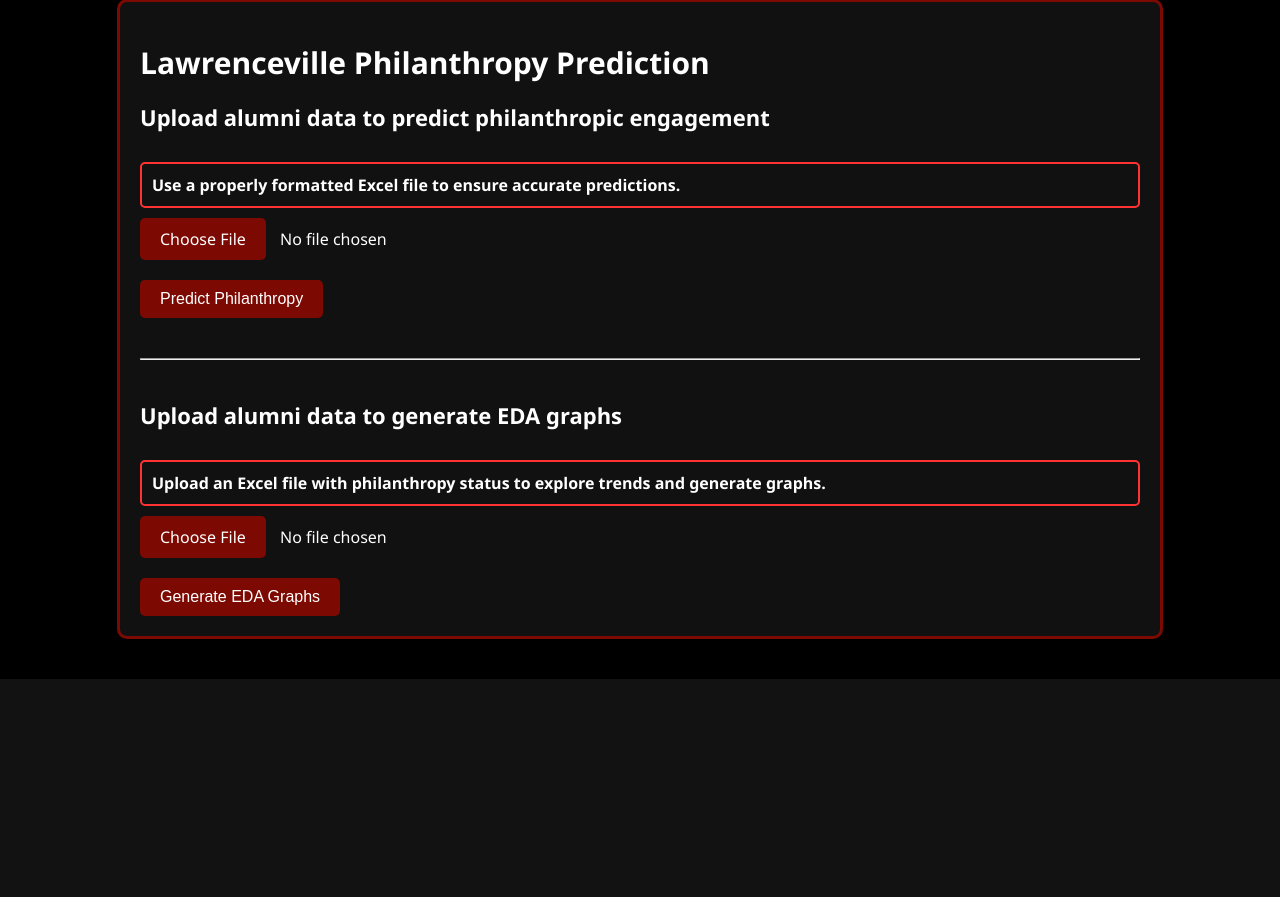
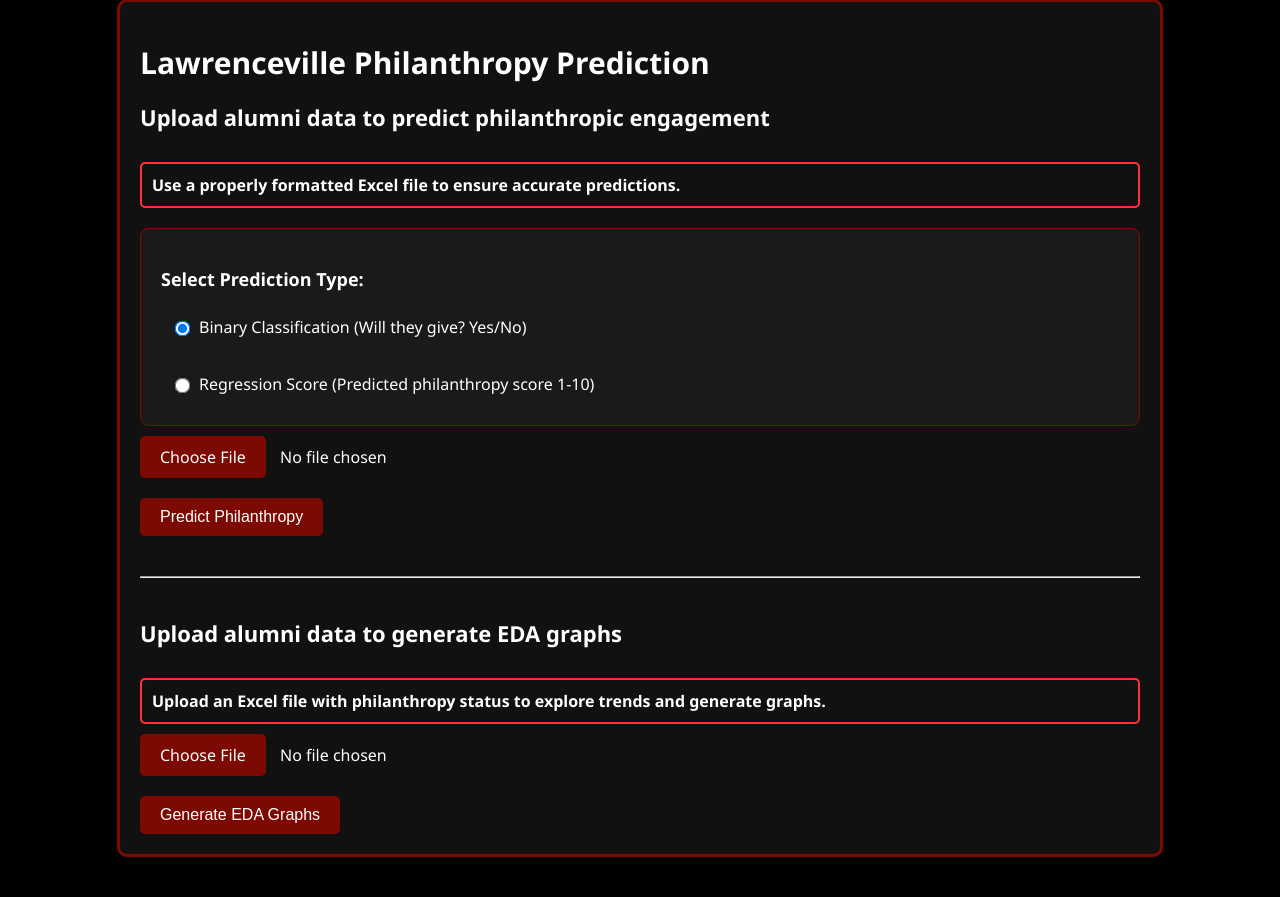
Before and after one commit to ChrisYang249/Alumni-Engagement, a Flask app: page / in a window 1280 px wide. Shown: the part 195-1092 px from the top of the page. Before the commit the page ends 874 px from the top, so only its background shows below. Run offline with Flask 3, Linux system fonts and the light colour scheme; parts of the project's set-up code (start-up, migrations or seed data) failed here and were passed over.

Commit message:
Add regression prediction feature to Flask web app
- Add predict_philanthropy_regression.py for continuous philanthropy score prediction
- Update app.py to support both classification and regression models
- Add model selection UI with radio buttons in index.html
- Update results.html to display regression predictions
- Add CSS styling for radio button selection in base.html
- Regression model achieves R² score of 0.975 with RMSE of 0.235

```diff
--- a/app.py
+++ b/app.py
@@ -18,11 +18,22 @@
     return secrets.token_urlsafe(32)
 app.secret_key = os.environ.get('SECRET_KEY', generate_fallback_secret())
 
-# Load the pickled model and feature columns
+# Load both models
 with open('philanthropy_model.pkl', 'rb') as f:
     model_bundle = pickle.load(f)
-    model = model_bundle['model']
-    feature_columns = model_bundle['feature_columns']
+    classification_model = model_bundle['model']
+    classification_features = model_bundle['feature_columns']
+
+# Load regression model if it exists
+regression_model = None
+regression_features = None
+try:
+    with open('philanthropy_model_regression.pkl', 'rb') as f:
+        regression_bundle = pickle.load(f)
+        regression_model = regression_bundle['model']
+        regression_features = regression_bundle['feature_columns']
+except FileNotFoundError:
+    print("Regression model not found. Run predict_philanthropy_regression.py first.")
 
 @app.route('/')
 def home():
@@ -38,10 +49,24 @@
     if file.filename == '':
         flash('No selected file')
         return redirect(request.url)
+
+    # Get prediction type from form
+    prediction_type = request.form.get('prediction_type', 'classification')
+
     if file:
         file_path = os.path.join(app.config['UPLOAD_FOLDER'], file.filename)
         file.save(file_path)
         df = pd.read_excel(file_path)
+
+        # Choose model based on prediction type
+        if prediction_type == 'regression' and regression_model is not None:
+            model = regression_model
+            feature_columns = regression_features
+            prediction_col = 'Philanthropy_Prediction_Score'
+        else:
+            model = classification_model
+            feature_columns = classification_features
+            prediction_col = 'Philanthropy_Prediction'
 
         # Preprocess input to match model's expected features
         # Fill missing engagement scores with 0
@@ -62,18 +87,21 @@
         X = df_model.reindex(columns=feature_columns, fill_value=0)
         # Predict
         predictions = model.predict(X)
-        df['Philanthropy_Prediction'] = predictions
-        output_filename = f"predictions_{file.filename}"
+        df[prediction_col] = predictions
+        output_filename = f"predictions_{prediction_type}_{file.filename}"
         output_path = os.path.join(app.config['UPLOAD_FOLDER'], output_filename)
 
         # Ensure all columns are included in the output
         df.to_excel(output_path, index=False)
 
         # Create a preview DataFrame with key columns for display
-        preview_df = df[['Gender', 'Class Year', 'Circle/Crescent House', 'Philanthropy_Prediction']].head(20)
+        preview_columns = ['Gender', 'Class Year', 'Circle/Crescent House', prediction_col]
+        preview_df = df[preview_columns].head(20)
+
         # Update 'results.html' to use dark red/black theme and pass only the filename and preview table
         return render_template('results.html',
                              filename=output_filename,
+                             prediction_type=prediction_type,
                              tables=[preview_df.to_html(classes='table table-dark table-striped', index=False)])
     return redirect(url_for('home'))
 
--- a/templates/base.html
+++ b/templates/base.html
@@ -82,6 +82,48 @@
         .table-striped tbody tr:nth-of-type(odd) {
             background-color: #181818;
         }
+
+        .prediction-type {
+            background-color: #1a1a1a;
+            padding: 20px;
+            border-radius: 8px;
+            border: 1px solid #7C0A02;
+        }
+
+        .radio-group {
+            display: flex;
+            flex-direction: column;
+            gap: 15px;
+        }
+
+        .radio-label {
+            display: flex;
+            align-items: center;
+            cursor: pointer;
+            padding: 10px;
+            border-radius: 5px;
+            transition: background-color 0.2s;
+        }
+
+        .radio-label:hover {
+            background-color: #2a2a2a;
+        }
+
+        .radio-label input[type="radio"] {
+            margin-right: 10px;
+            transform: scale(1.2);
+        }
+
+        .radio-text {
+            font-size: 16px;
+            color: #FFFFFF;
+        }
+
+        h3 {
+            color: #FFFFFF;
+            margin-bottom: 15px;
+            font-size: 18px;
+        }
     </style>
     {% block head %}{% endblock %}
 </head>
--- a/templates/index.html
+++ b/templates/index.html
@@ -10,6 +10,20 @@
     <form action="/predict" method="post" enctype="multipart/form-data">
         <div class="highlight-box">
             Use a properly formatted Excel file to ensure accurate predictions.
+        </div>
+
+        <div class="prediction-type" style="margin: 20px 0;">
+            <h3>Select Prediction Type:</h3>
+            <div class="radio-group">
+                <label class="radio-label">
+                    <input type="radio" name="prediction_type" value="classification" checked>
+                    <span class="radio-text">Binary Classification (Will they give? Yes/No)</span>
+                </label>
+                <label class="radio-label">
+                    <input type="radio" name="prediction_type" value="regression">
+                    <span class="radio-text">Regression Score (Predicted philanthropy score 1-10)</span>
+                </label>
+            </div>
         </div>
 
         <div class="file-upload" style="margin-top: 20px;">
--- a/templates/results.html
+++ b/templates/results.html
@@ -6,7 +6,11 @@
 <div class="container">
     <h1>Your philanthropy predictions are ready</h1>
     <div class="highlight-box">
-        Your alumni predictions have been generated successfully.
+        {% if prediction_type == 'regression' %}
+            Your alumni philanthropy score predictions (1-10 scale) have been generated successfully.
+        {% else %}
+            Your alumni binary philanthropy predictions (Will they give? Yes/No) have been generated successfully.
+        {% endif %}
     </div>
     <a href="{{ url_for('download_file', filename=filename) }}" class="btn">Download Results</a>
     <br><br>
```
Also changed, not shown: predict_philanthropy_regression.py (added, +109 -0 lines).
